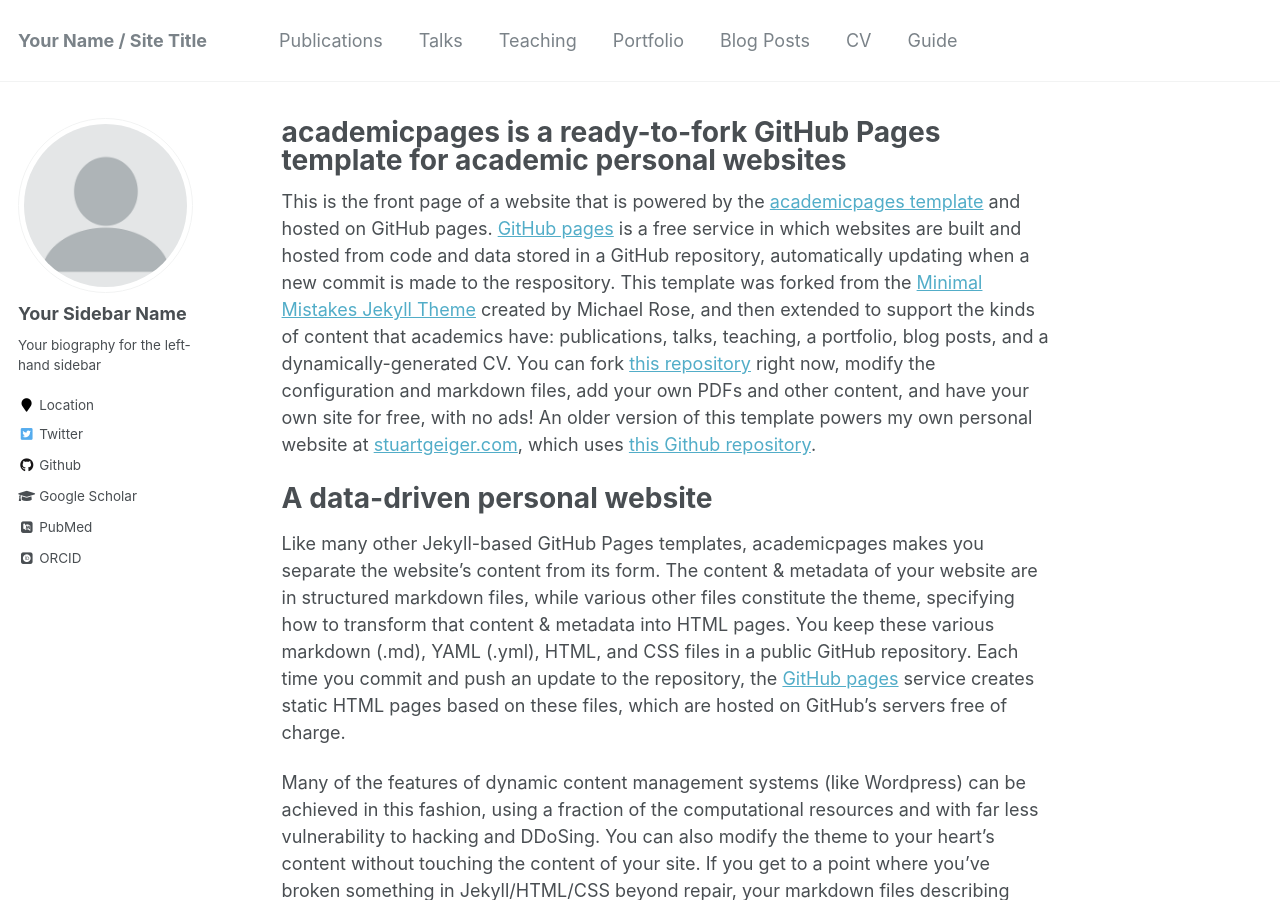
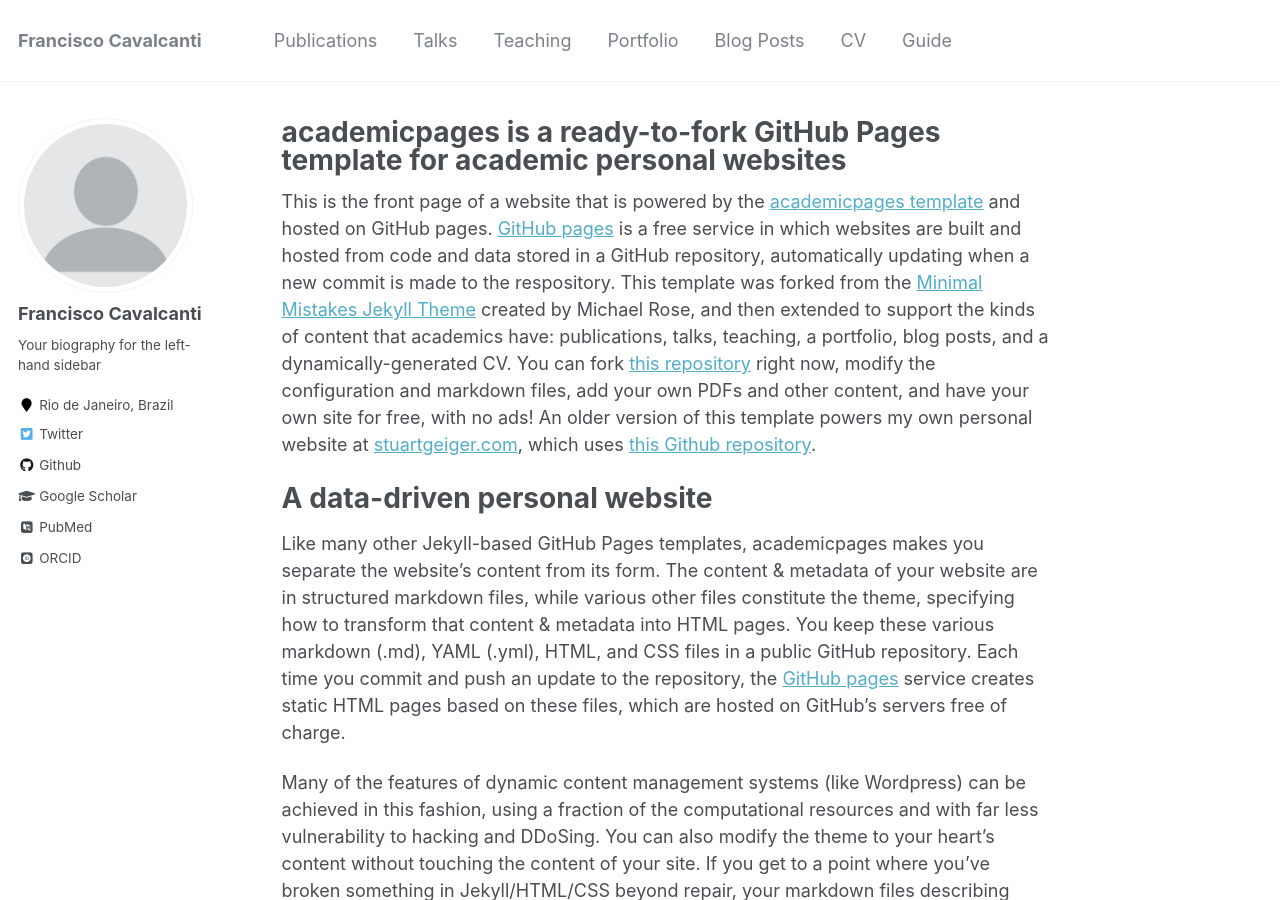
Before and after one commit to FranciscoCavalcanti/FranciscoCavalcanti.github.io, a Jekyll site: the page built from _pages/about.md, in a window 1280 px wide and 900 px high. Built offline with Jekyll 4.4.1, drawn with Linux system fonts in a browser that asks for light colours; some web fonts are replaced; some of the changed text lies outside the part shown.

Commit message:
Edit info details

```diff
--- a/_config.yml
+++ b/_config.yml
@@ -7,13 +7,13 @@
 
 # Site Settings
 locale                   : "en-US"
-title                    : "Your Name / Site Title"
+title                    : "Francisco Cavalcanti"
 title_separator          : "-"
-name                     : &name "Your Name"
-description              : &description "personal description"
+name                     : &name "Francisco Cavalcanti"
+description              : &description "Applied economist"
 url                      : https://academicpages.github.io # the base hostname & protocol for your site e.g. "https://mmistakes.github.io"
 baseurl                  : "" # the subpath of your site, e.g. "/blog"
-repository               : "academicpages/academicpages.github.io"
+repository               : "FranciscoCavalcanti.github.io"
 teaser                   :  # filename of teaser fallback teaser image placed in /images/, .e.g. "500x300.png"
 breadcrumbs              : false # true, false (default)
 words_per_minute         : 160
@@ -80,10 +80,10 @@ analytics:
 
 # Site Author
 author:
-  name             : "Your Sidebar Name"
+  name             : "Francisco Cavalcanti"
   avatar           : "profile.png"
   bio              : "Your biography for the left-hand sidebar"
-  location         : "Location"
+  location         : "Rio de Janeiro, Brazil"
   employer         :
   pubmed           : "https://www.ncbi.nlm.nih.gov/pubmed/?term=john+snow"
   googlescholar    : "http://yourfullgooglescholarurl.com"
```
